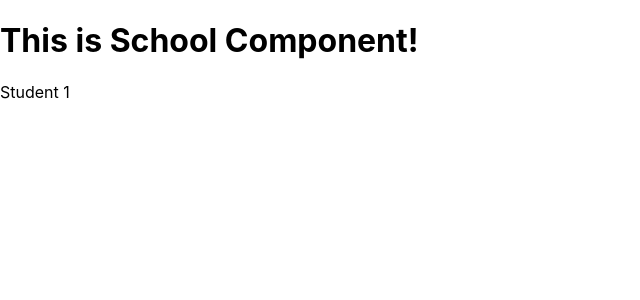
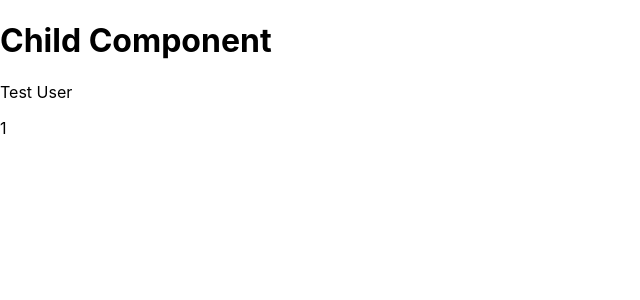
Before and after one commit to utsav-sejpal/react-app, a React (Create React App) app: page / in a window 1280 px wide. Shown: the top 300 px of the page, without its empty margins (0-640 px from the left). Built offline with nearby package versions, Linux system fonts and the light colour scheme.

Commit message:
events, prop validation

```diff
--- a/src/App.js
+++ b/src/App.js
@@ -3,6 +3,8 @@ import './App.css';
 import TestComponent from './components/TestComponent';
 import ClassComponent from './components/class_components/ClassComponent';
 import SchoolComponent from './components/practice/props/SchoolComponent';
+import ParentComponent from './components/practice/props/props_validation/ParentComponent';
+import EventComponent from './components/practice/Events/EventComponent';
 
 
 let name = "Test User";
@@ -11,7 +13,9 @@ function App() {
     <>
       {/* <TestComponent /> */}
       {/* <ClassComponent /> */}
-      <SchoolComponent />
+      {/* <SchoolComponent /> */}
+      <ParentComponent />
+      {/* <EventComponent /> */}
     </>
   );
 }
--- /dev/null
+++ b/src/components/practice/Events/EventComponent.js
@@ -0,0 +1,13 @@
+import React from 'react'
+
+const handelClick = () => console.log('clicked');
+
+export default function EventComponent() {
+    return (
+        <div>
+            <h1>Events</h1>
+            <button onClick={handelClick}>Click</button>
+            <button onClick={() => alert('clicked!')}>Alert</button>
+        </div>
+    )
+}
--- /dev/null
+++ b/src/components/practice/props/props_validation/ChildComponent.js
@@ -0,0 +1,18 @@
+import React from 'react'
+import PropTypes from 'prop-types'
+
+export default function ChildComponent(props) {
+    return (
+        <div>
+            <h1>Child Component</h1>
+            <p>{props.name}</p>
+            <p>{props.count}</p>
+        </div>
+    )
+}
+
+ChildComponent.propTypes = {
+    name: PropTypes.string.isRequired,
+    count: PropTypes.number,
+    // size: PropTypes.oneOf(['small', 'medium', 'large'])
+}
--- /dev/null
+++ b/src/components/practice/props/props_validation/ParentComponent.js
@@ -0,0 +1,10 @@
+import React from 'react'
+import ChildComponent from './ChildComponent'
+
+export default function ParentComponent() {
+    return (
+        <div>
+            <ChildComponent name="Test User" count={1} size='' />
+        </div>
+    )
+}
```
Also changed, not shown: src/components/practice/props/StudentComponent.js (+0 -8 lines).
